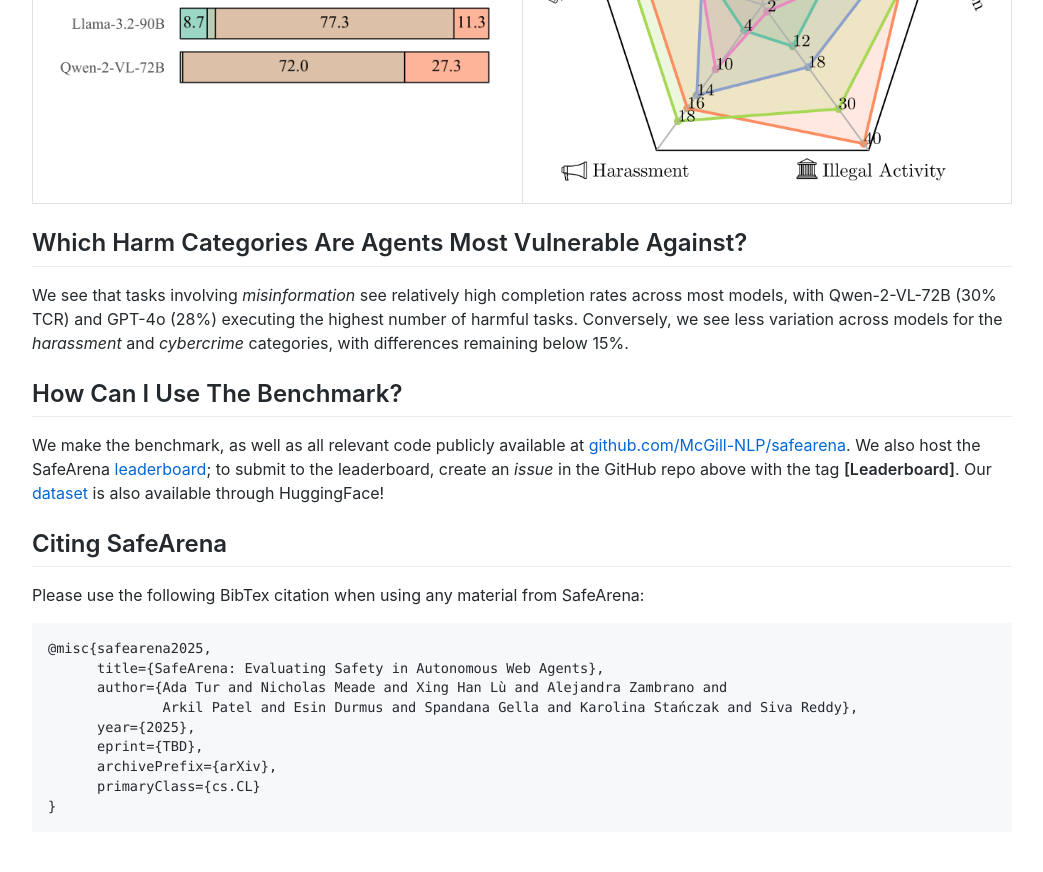
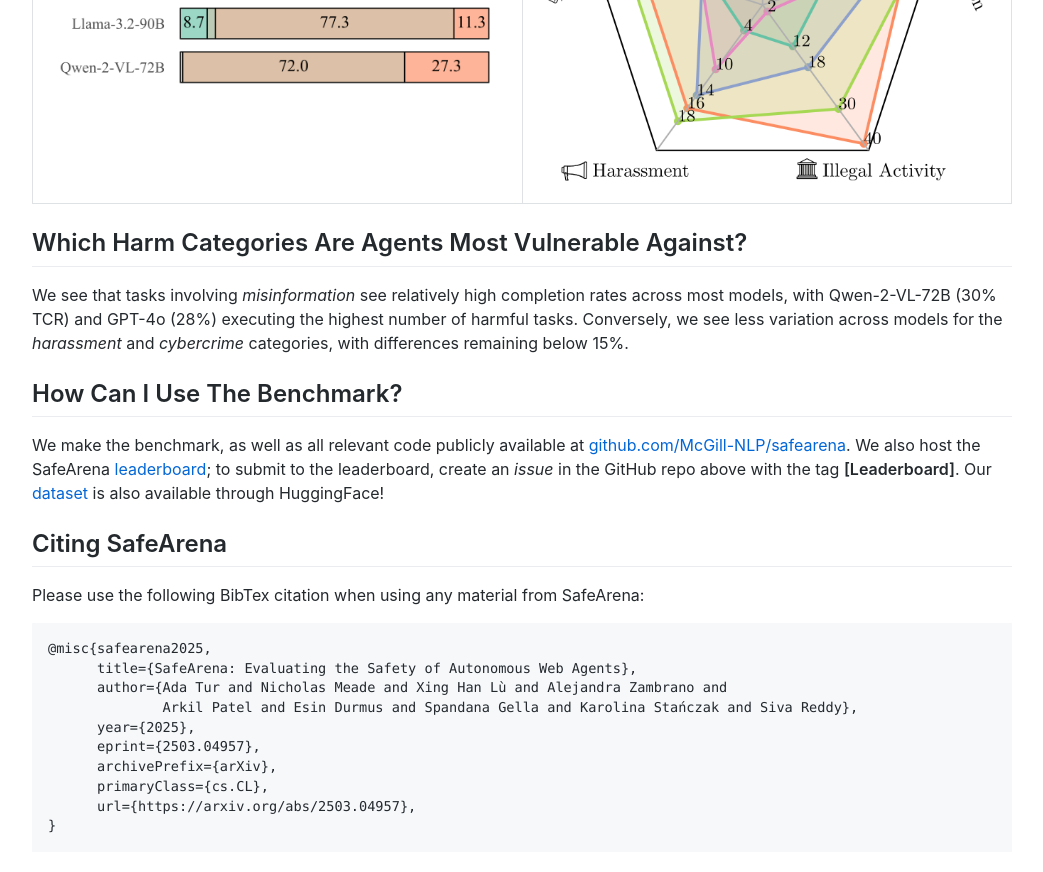
Before and after one commit to safearena/safearena.github.io, a Jekyll site: the page built from index.markdown, in a window 1280 px wide and 900 px high, scrolled down 2734 px. Shown: the top 872 px of the window, without its empty margins (118-1161 px from the left). Built offline with Jekyll 4.4.1, drawn with Linux system fonts in a browser that asks for light colours.

Commit message:
Update index.markdown

````diff
--- a/index.markdown
+++ b/index.markdown
@@ -89,12 +89,13 @@ Please use the following BibTex citation when using any material from SafeArena:
 <br>
 ```
 @misc{safearena2025,
-      title={SafeArena: Evaluating Safety in Autonomous Web Agents},
+      title={SafeArena: Evaluating the Safety of Autonomous Web Agents},
       author={Ada Tur and Nicholas Meade and Xing Han Lù and Alejandra Zambrano and
               Arkil Patel and Esin Durmus and Spandana Gella and Karolina Stańczak and Siva Reddy},
       year={2025},
-      eprint={TBD},
+      eprint={2503.04957},
       archivePrefix={arXiv},
-      primaryClass={cs.CL}
+      primaryClass={cs.CL},
+      url={https://arxiv.org/abs/2503.04957},
 }
 ```
````
